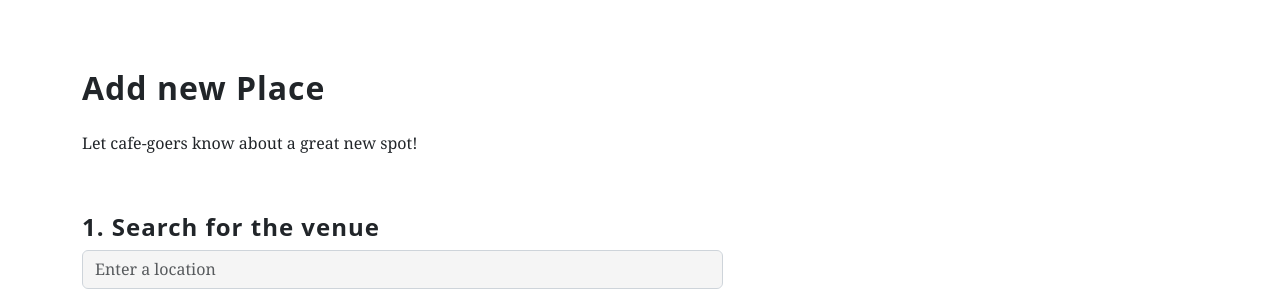
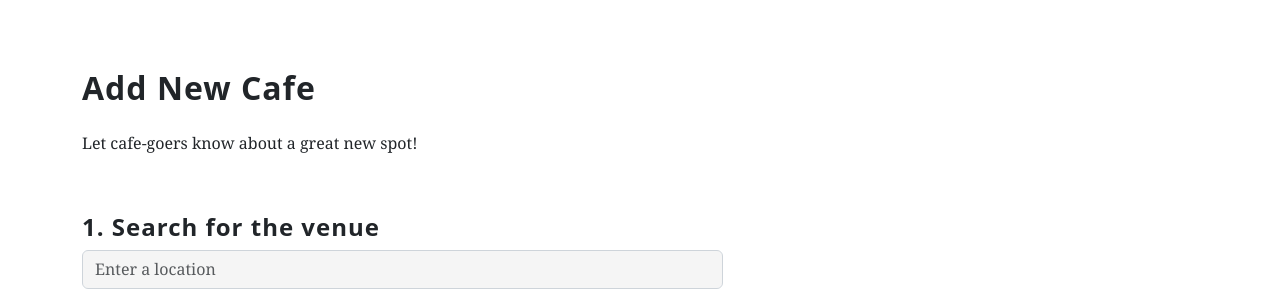
Before and after one commit to fmanzoor3/boroughbrews, a Flask app: page /suggest in a window 1280 px wide. Shown: the part 76-376 px from the top of the page. Run offline with Flask 3, Linux system fonts and the light colour scheme; some libraries are stand-ins or nearby versions.

Commit message:
Change Header of suggest page

```diff
--- a/templates/suggest.html
+++ b/templates/suggest.html
@@ -5,7 +5,7 @@
     <div class="container">
     <div class="row">
     <div class="col-md-7 col-sm-10">
-    <h1>Add new Place</h1>
+    <h1>Add New Cafe</h1>
     <p>Let cafe-goers know about a great new spot!</p>
     <!-- <form class="new_place" id="new_place" enctype="multipart/form-data" action="{{ url_for('suggest') }}" accept-charset="UTF-8" method="post"> -->
     <form id="search_location" action="{{ url_for('suggests') }}" method="POST">
```
